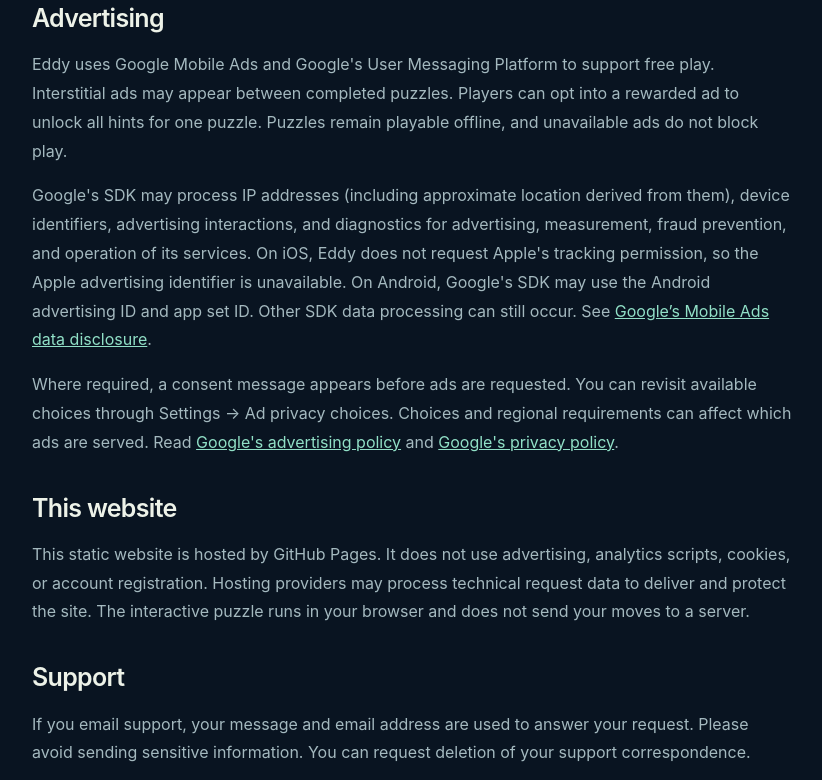
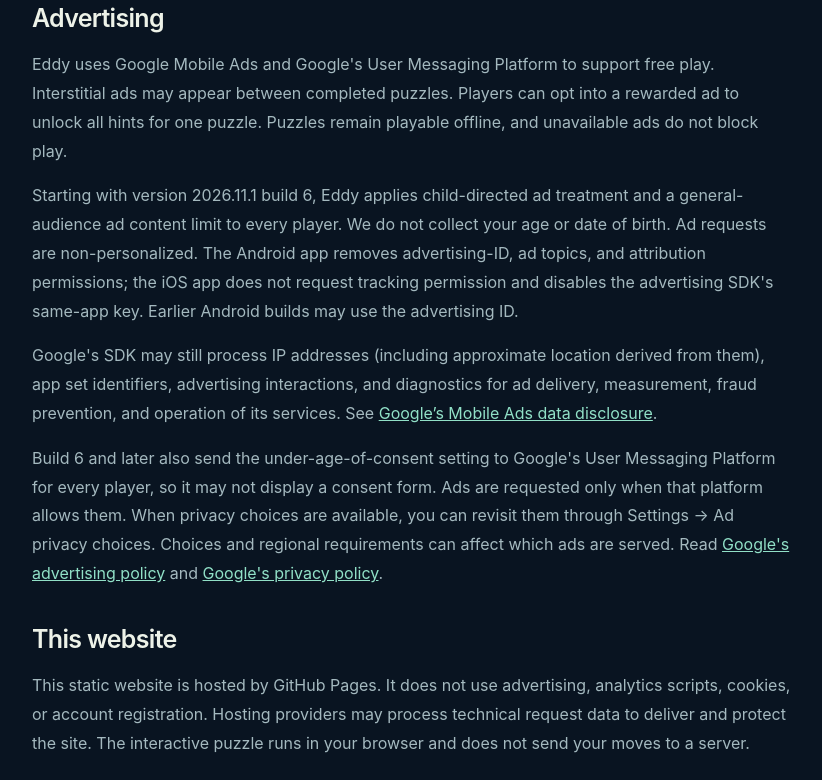
Before and after one commit to rodxavier/eddy_marketing, a plain HTML site: page privacy/index.html in a window 1280 px wide. Shown: the part 1163-1943 px from the top of the page, without its empty margins (228-1050 px from the left). Drawn offline with Linux system fonts and the light colour scheme.

Commit message:
docs: explain child-directed advertising

```diff
--- a/privacy/index.html
+++ b/privacy/index.html
@@ -56,7 +56,7 @@
     <main id="main" class="document wrap">
       <a class="back" href="/">← Back to Eddy</a>
       <h1>Eddy privacy policy</h1>
-      <p>Effective November 17, 2026.</p>
+      <p>Effective November 18, 2026.</p>
       <h2>Puzzles and local progress</h2>
       <p>
         Eddy generates puzzles on your device. Puzzle seeds, moves, records, hint unlocks, daily
@@ -98,20 +98,26 @@
         block play.
       </p>
       <p>
-        Google's SDK may process IP addresses (including approximate location derived from them),
-        device identifiers, advertising interactions, and diagnostics for advertising, measurement,
-        fraud prevention, and operation of its services. On iOS, Eddy does not request Apple's
-        tracking permission, so the Apple advertising identifier is unavailable. On Android,
-        Google's SDK may use the Android advertising ID and app set ID. Other SDK data processing
-        can still occur. See
+        Starting with version 2026.11.1 build 6, Eddy applies child-directed ad treatment and a
+        general-audience ad content limit to every player. We do not collect your age or date of
+        birth. Ad requests are non-personalized. The Android app removes advertising-ID, ad topics,
+        and attribution permissions; the iOS app does not request tracking permission and disables
+        the advertising SDK's same-app key. Earlier Android builds may use the advertising ID.
+      </p>
+      <p>
+        Google's SDK may still process IP addresses (including approximate location derived from
+        them), app set identifiers, advertising interactions, and diagnostics for ad delivery,
+        measurement, fraud prevention, and operation of its services. See
         <a href="https://developers.google.com/admob/android/privacy/play-data-disclosure"
           >Google’s Mobile Ads data disclosure</a
         >.
       </p>
       <p>
-        Where required, a consent message appears before ads are requested. You can revisit
-        available choices through Settings → Ad privacy choices. Choices and regional requirements
-        can affect which ads are served. Read
+        Build 6 and later also send the under-age-of-consent setting to Google's User Messaging
+        Platform for every player, so it may not display a consent form. Ads are requested only when
+        that platform allows them. When privacy choices are available, you can revisit them through
+        Settings → Ad privacy choices. Choices and regional requirements can affect which ads are
+        served. Read
         <a href="https://policies.google.com/technologies/ads">Google's advertising policy</a> and
         <a href="https://policies.google.com/privacy">Google's privacy policy</a>.
       </p>
--- a/sitemap.xml
+++ b/sitemap.xml
@@ -6,7 +6,7 @@
   </url>
   <url>
     <loc>https://eddy.bondoc.cloud/privacy/</loc>
-    <lastmod>2026-11-17</lastmod>
+    <lastmod>2026-11-18</lastmod>
   </url>
   <url>
     <loc>https://eddy.bondoc.cloud/support/</loc>
```
